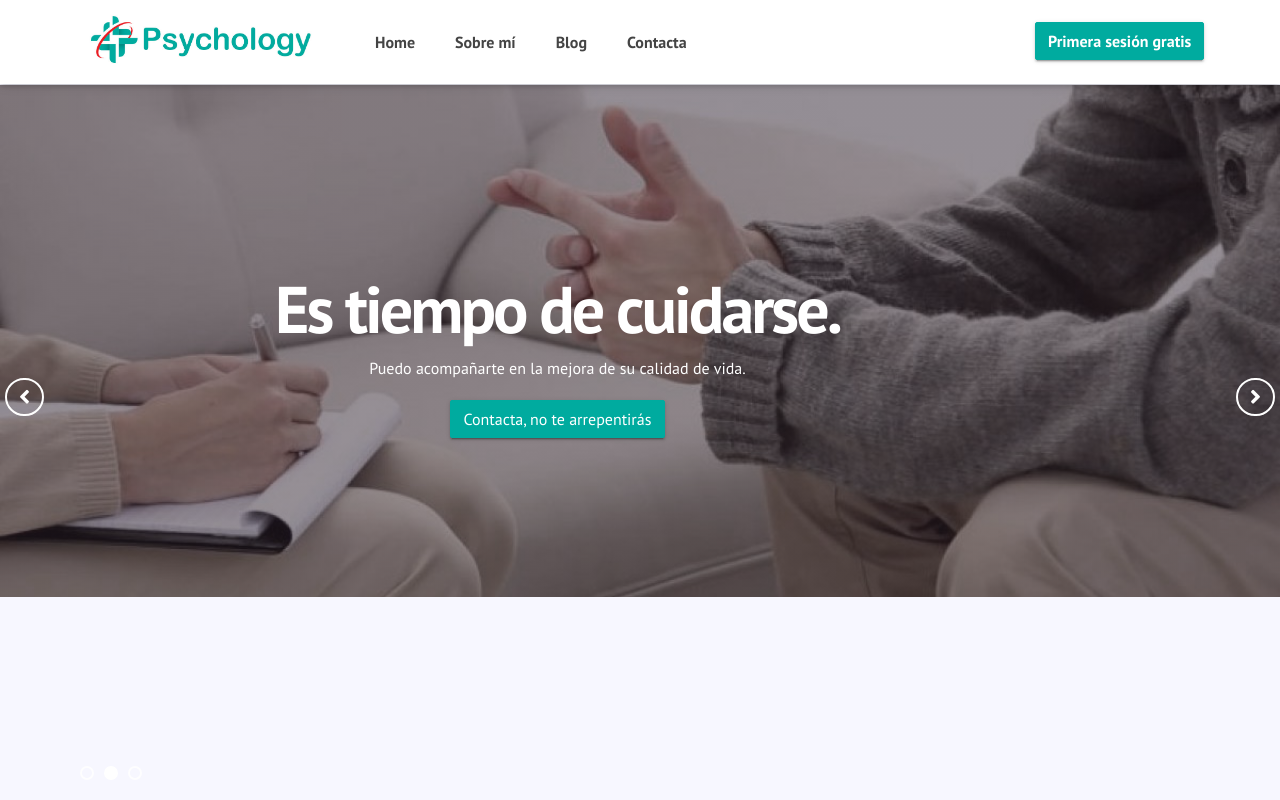
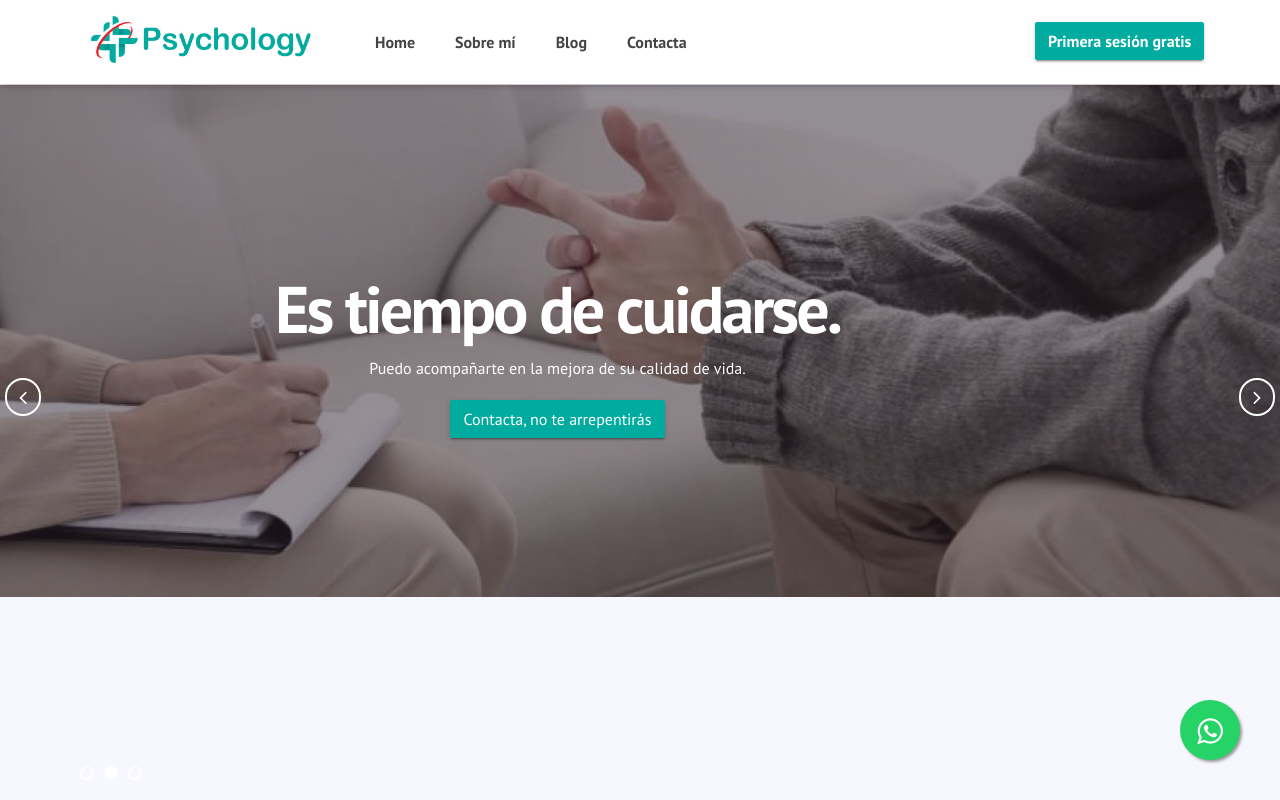
Before and after one commit to Orekapsikologia/Orekapsikologia, a plain HTML site: page index.html in a window 1280 px wide. Shown: the top 800 px of the page. Drawn offline with Linux system fonts and the light colour scheme.

Commit message:
Meto botón flotante de watsapp y maps. El maps solapa el texto de la derecha a veces. ç
Faltaría: que se vea mi email (orekapsikologia@gmail.com) en el fondo, porque no se ve.
Cambiar color de los botones a morado.
Que añada y cambie textos y fotos.
Alojamiento.

```diff
--- /dev/null
+++ b/assets/css/whatsapp.css
@@ -0,0 +1,23 @@
+.float{
+	position:fixed;
+	width:60px;
+	height:60px;
+	bottom:40px;
+	right:40px;
+	background-color:#25d366;
+	color:#FFF;
+	border-radius:50px;
+	text-align:center;
+  font-size:30px;
+	box-shadow: 2px 2px 3px #999;
+  z-index:100;
+}
+.float:hover {
+	text-decoration: none;
+	color: #25d366;
+  background-color:#fff;
+}
+
+.my-float{
+	margin-top:16px;
+}
--- a/index.html
+++ b/index.html
@@ -12,6 +12,7 @@
     <link rel="stylesheet" href="assets/plugins/slider/css/owl.carousel.min.css">
     <link rel="stylesheet" href="assets/plugins/slider/css/owl.theme.default.css">
     <link rel="stylesheet" type="text/css" href="assets/css/style.css" />
+	<link rel="stylesheet" href="assets/css/whatsapp.css">
 </head>
 
 <body>
@@ -247,7 +248,7 @@
                     <p> También tengo estudios en psicología Humanista, por el instituto Erich Fromm de Bcn. </p>
                 </div>
                 <div class="col-md-4 col-sm-12">
-
+<iframe src="https://www.google.com/maps/d/u/1/embed?mid=1-cQMWmhkrk_3mV6VWAoxioxY65cgDx4&ehbc=2E312F" width="340" height="340"></iframe>
                 </div>
                 <div class="col-md-4 col-sm-12 map-img">
                     <h2>Contacto</h2>
@@ -281,6 +282,12 @@
 
         </div>
 
+	 <link rel="stylesheet" href="https://maxcdn.bootstrapcdn.com/font-awesome/4.5.0/css/font-awesome.min.css">
+	<a href="https://api.whatsapp.com/send?phone=658737318&text=Hola,%20quer%C3%ADa%20pedir%20una%20cita%20para%20la%20primera%20sesi%C3%B3n%20gratuita." class="float" target="_blank">
+	<i class="fa fa-whatsapp my-float"></i>
+</a>
+
+
     </body>
 
 <script src="assets/js/jquery-3.2.1.min.js"></script>
```
